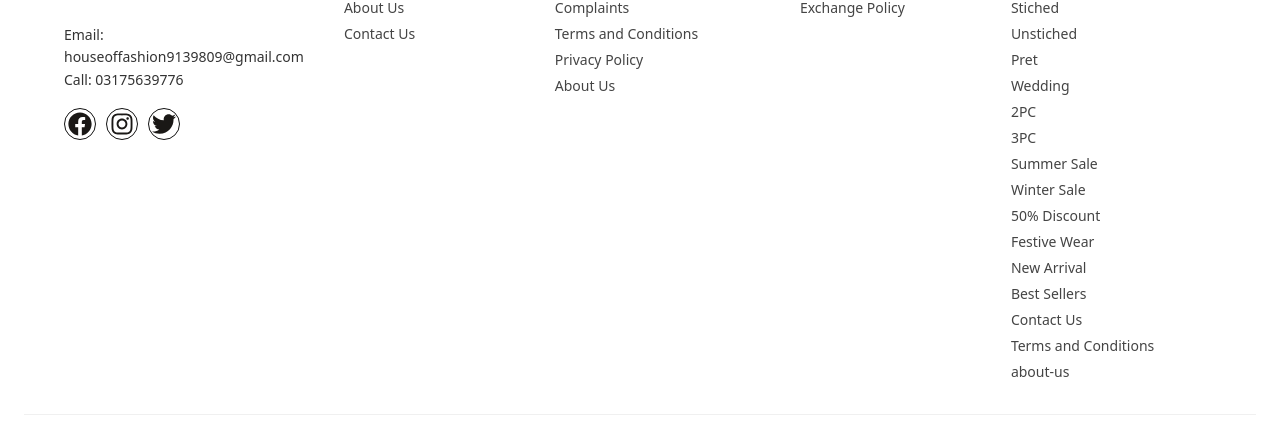
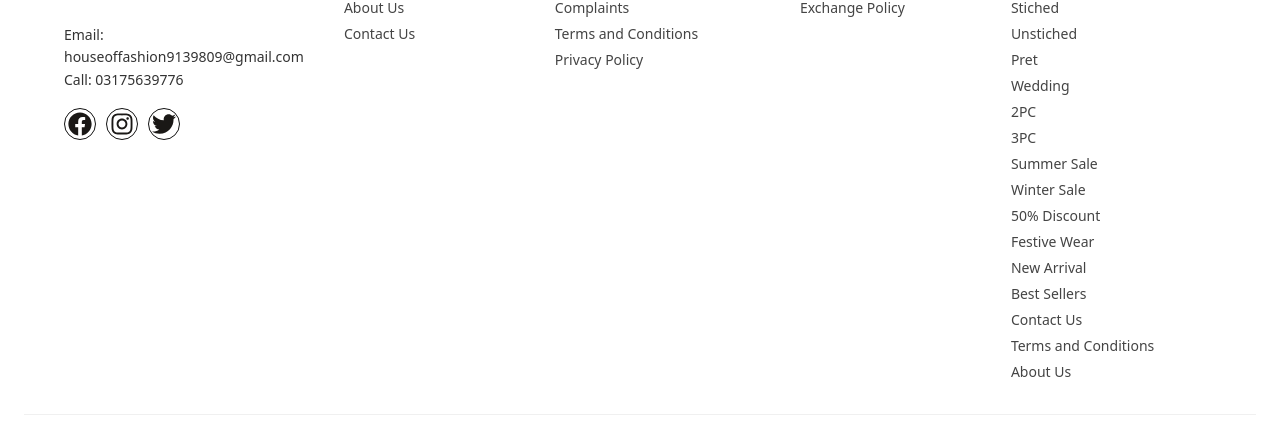
Before and after one commit to h3229633-hash/house-of-fashion-, a Next.js app: page / in a window 1280 px wide. Shown: the part 2011-2442 px from the top of the page. Built offline with nearby package versions, Linux system fonts and the light colour scheme; no server answers.

Commit message:
Added About Us page and linked in footer

```diff
--- a/components/Footer.tsx
+++ b/components/Footer.tsx
@@ -15,7 +15,7 @@ const CATEGORIES = [
   { label: 'Best Sellers', href: '/best-sellers' },
   { label: 'Contact Us', href: '/contact-us' },
   { label: 'Terms and Conditions', href: '/terms-and-conditions' },
-   { label: 'about-us', href: '/about-us' },
+  { label: 'About Us', href: '/about-us' },
 ];
 
 const SOCIALS = [
@@ -64,7 +64,7 @@ export default function Footer() {
         <div>
           <h4 className="text-xs font-semibold tracking-widest uppercase mb-4">Useful Links</h4>
           <ul className="space-y-1.5 text-sm text-[#444]">
-            <li><a href="#" className="hover:text-(--color-gold)">About Us</a></li>
+            <li><Link href="/about-us" className="hover:text-(--color-gold)">About Us</Link></li>
             <li><Link href="/contact-us" className="hover:text-(--color-gold)">Contact Us</Link></li>
           </ul>
         </div>
@@ -75,8 +75,7 @@ export default function Footer() {
             <li><a href="#" className="hover:text-(--color-gold)">Complaints</a></li>
             <li><Link href="/terms-and-conditions" className="hover:text-(--color-gold)">Terms and Conditions</Link></li>
             <li><a href="#" className="hover:text-(--color-gold)">Privacy Policy</a></li>
-
-           <li><Link href="/about-us" className="hover:text-(--color-gold)">About Us</Link></li> </ul>
+          </ul>
         </div>
 
         <div>
```
